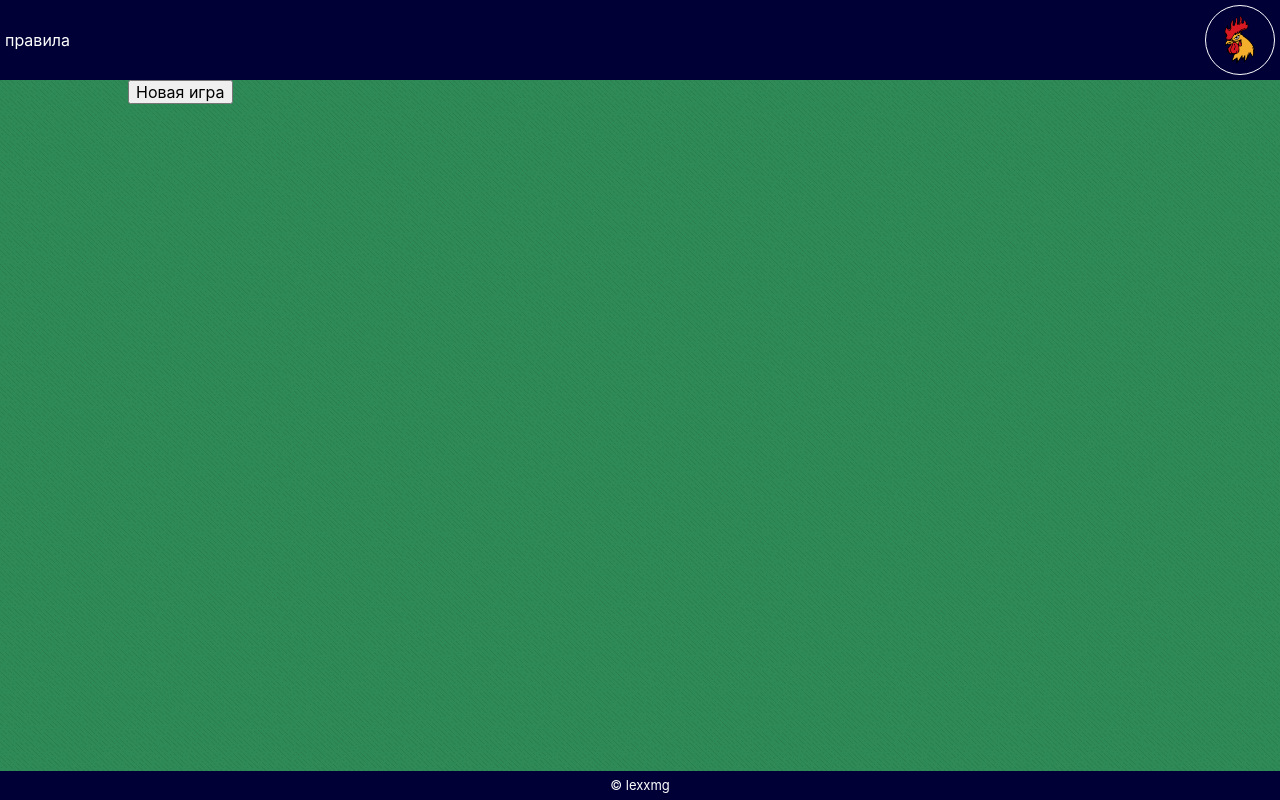
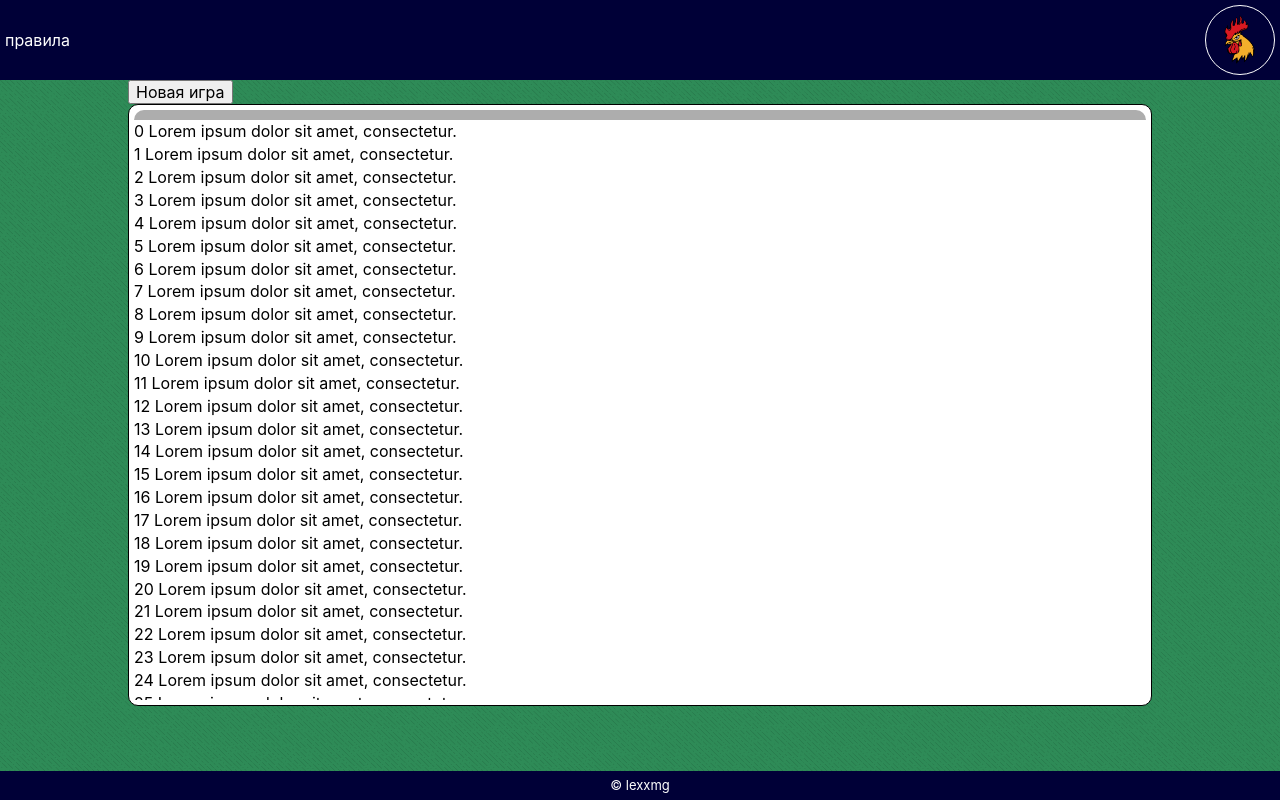
Before and after one commit to lexxmg/rooster-game, a React (Create React App) app: page / in a window 1280 px wide. Built offline with nearby package versions, Linux system fonts and the light colour scheme.

Commit message:
first commit

```diff
--- a/src/components/game/game/Game.jsx
+++ b/src/components/game/game/Game.jsx
@@ -10,6 +10,11 @@ const Game = (props) => {
   } = props;
 
   const [ showForm, setShowForm ] = React.useState(false);
+
+  const arrPartTest = [];
+  for (let i = 0; i < 40; i++) {
+    arrPartTest.push(i);
+  }
 
   return (
     <div className="game">
@@ -28,6 +33,7 @@ const Game = (props) => {
         />
       }
 
+      <div className="game__wrapper">
         <div className="game__head fixed-container">
           {
             players.map(item => {
@@ -39,6 +45,16 @@ const Game = (props) => {
                   <span className=""> (+_{item.crossCount}) </span>
                   <span className=""> (o_{item.wheelCount}) </span>
                 </div>
+              )
+            })
+          }
+        </div>
+
+        <div className="part-game__wrapper">
+          {
+            arrPartTest.map(item => {
+              return (
+                <div className="">{item} Lorem ipsum dolor sit amet, consectetur.</div>
               )
             })
           }
@@ -90,6 +106,7 @@ const Game = (props) => {
           //   }
           // })
         }
+      </div>
 
       { (playerCount > 0) && <button onClick={() => {
 
--- a/src/components/game/game/game.css
+++ b/src/components/game/game/game.css
@@ -1,12 +1,26 @@
 .game {
 
+}
+
+.game__wrapper {
+  border: 1px solid #000;
+  border-radius: 10px;
+
+  padding: 5px;
+
+  background-color: white;
 }
 
 .game__head {
   display: flex;
   justify-content: space-between;
 
+  padding: 5px;
+
   background-color: #adadad;
+
+  border-top-left-radius: inherit;
+  border-top-right-radius: inherit;
 
   font-weight: 600;
 }
@@ -27,6 +41,12 @@
   margin: 0 0 0 10px;
 }
 
+.part-game__wrapper {
+  max-height: calc(100vh - 220px);
+
+  overflow-y: auto;
+}
+
 .part-game {
   border-bottom: 1px solid black;
 }
```
Lines whose indentation alone changed are shown as unchanged.
